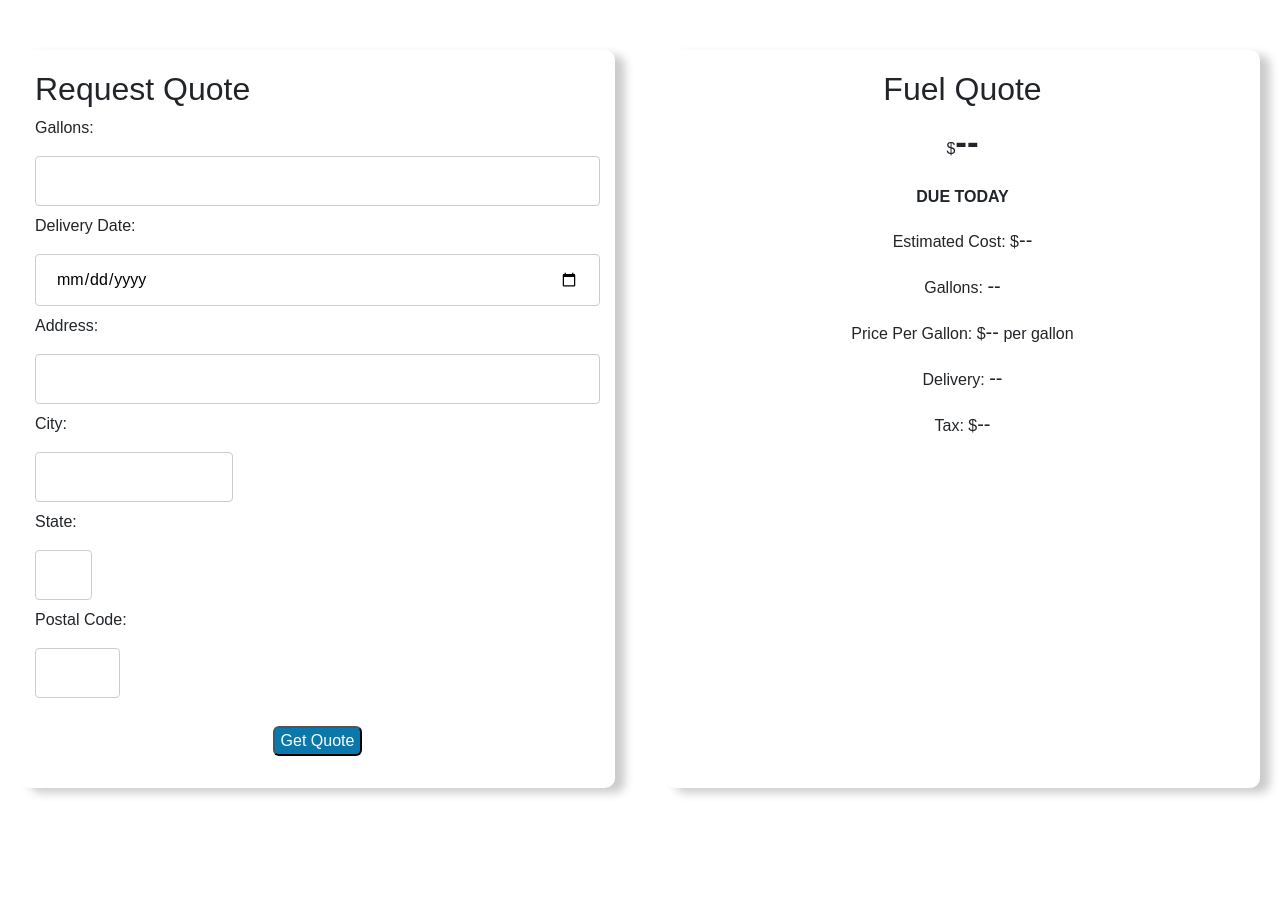
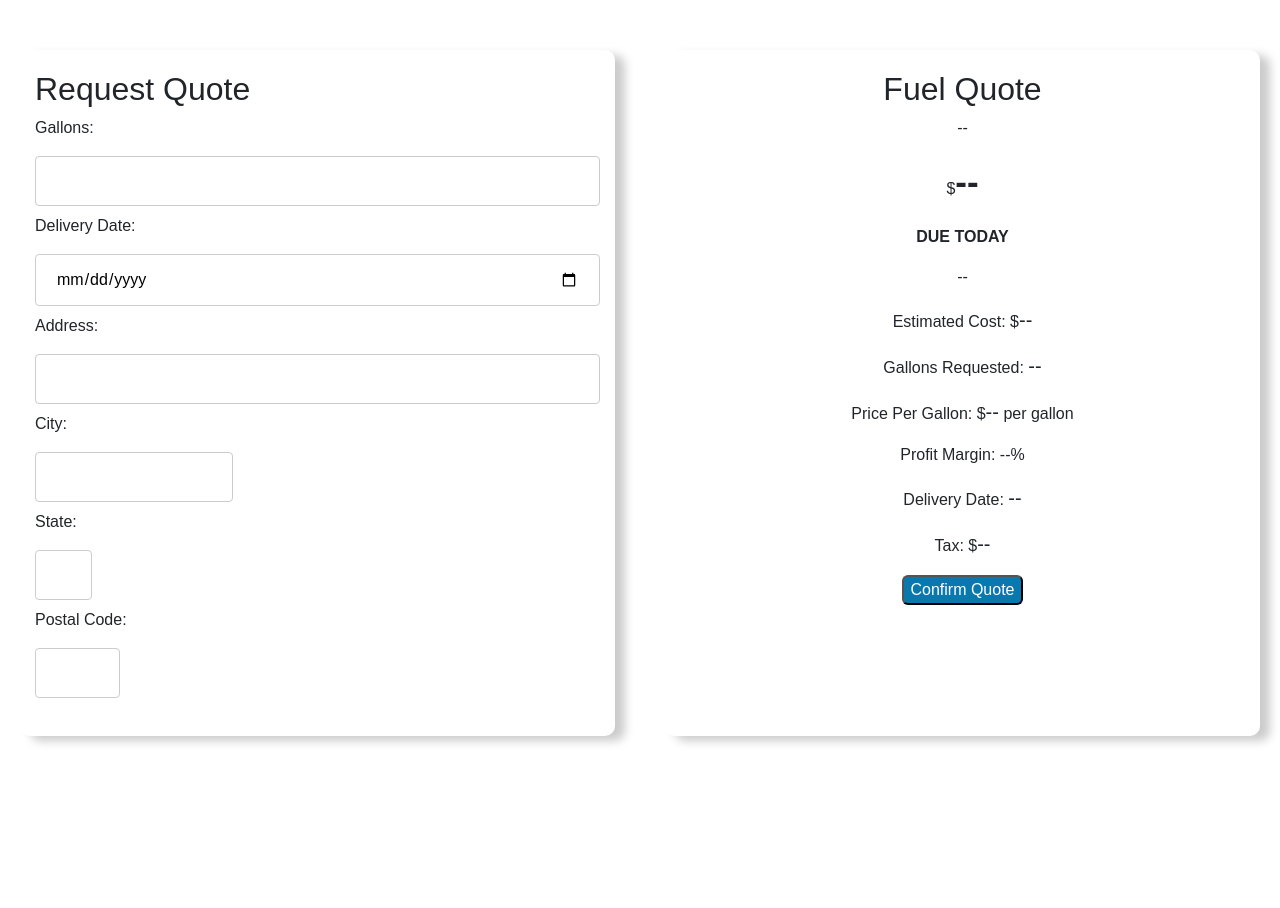
Before and after one commit to rominasbh/SoftwareDesignProj, a Flask app: template templates/fuel_quote.html in a window 1280 px wide. Shown: the part 56-964 px from the top of the page. After the commit the page ends 800 px from the top, so only its background shows below. Run offline with Flask 3, Linux system fonts and the light colour scheme; the template is opened without the code that fills it, so the values that code supplies are empty; some libraries are stand-ins or nearby versions.

Commit message:
just stuff so i can merge

```diff
--- a/static/js/scripts.js
+++ b/static/js/scripts.js
@@ -3,6 +3,12 @@ const fuelGallons = document.getElementById("gallons");
 const gallonsError = document.getElementById("gallonsError");
 const delivery_dateInput = document.getElementById("delivery_date");
 const costDisplay = document.getElementById("cost-shown");
+const userName = document.getElementById("client-name");
+const price = document.getElementById("price-shown");
+const delivery = document.getElementById("delivery-shown");
+const total = document.getElementById("total");
+const tax = document.getElementById("tax-shown");
+const shownGallons = document.getElementById("gallons-shown");
 
 function validateForm() {
   gallonsError.style.display = "none";
@@ -36,15 +42,18 @@ function updateFuelQuote() {
 
   //update display
   costDisplay.innerHTML = `${estimatedCost.toFixed(2)}`;
-  document.getElementById("price-shown").innerHTML = `${pricePerGallon.toFixed(
-    2
-  )}`;
-  document.getElementById("delivery-shown").innerHTML = `${deliveryFee.toFixed(
-    2
-  )}`;
-  document.getElementById("total").innerHTML = `${totalPrice.toFixed(2)}`;
-  document.getElementById("tax-shown").innerHTML = `${taxFee.toFixed(2)}`;
-  document.getElementById("gallons-shown").innerHTML = `${gallons.toFixed(2)}`;
+  price.innerHTML = `${pricePerGallon.toFixed(2)}`;
+  delivery.innerHTML = `${deliveryFee.toFixed(2)}`;
+  total.innerHTML = `${totalPrice.toFixed(2)}`;
+  tax.innerHTML = `${taxFee.toFixed(2)}`;
+  shownGallons.innerHTML = `${gallons.toFixed(2)}`;
+
+  console.log("Estimate: " + costDisplay.innerHTML);
+  console.log("Delivery: " + delivery.innerHTML);
+  console.log("Gallons: " + shownGallons.innerHTML);
+  console.log("Total: " + total.innerHTML);
+  console.log("Tax: " + tax.innerHTML);
+  console.log("Price: " + price.innerHTML);
 }
 
 fuelGallons.addEventListener("input", validateForm);
@@ -63,4 +72,29 @@ function cardSubmit() {}
 
 // button.addEventListener("click", cardSubmit);
 
+/*----------Set Date----------*/
+// function dateSelection() {
+//   const day = new Date();
+//   const dd = String(day.getDate()).padStart(2, "0");
+//   const mm = String(day.getMonth() + 1).padStart(2, "0");
+//   const yyyy = day.getFullYear();
+//   const today = mm + "-" + dd + "-" + yyyy;
+//   const selectedDate = document.getElementById("delivery_date");
+//   document.getElementById("delivery_date").setAttribute("min", today);
+//   document.getElementById("date_error").style.display = "none";
+
+//   if (selectedDate < day) {
+//     console.log("Error Date: " + selectedDate.innerHTML);
+//     document.getElementById("date_error").style.display = "inline";
+//     return false;
+//   }
+//   document.getElementById("date_error").style.display = "none";
+
+//   console.log(today);
+//   // console.log("Error Date: " + selectedDate.innerHTML);
+//   return true;
+// }
+
+// document.addEventListener("DOMContentLoaded", dateSelection);
+
 /*-------------------Fuel Quote Update-------------------*/
--- a/templates/fuel_quote.html
+++ b/templates/fuel_quote.html
@@ -67,6 +67,9 @@
           <div class="fuel_quote-form">
             <label for="delivery_date">Delivery Date: </label>
             <input type="date" id="delivery_date" name="delivery_date" />
+            <span id="date_error" style="color: red; display: none;"
+              >Please enter a valid date.</span
+            >
           </div>
 
           <!--For address and city and state to be displayed-->
@@ -102,23 +105,29 @@
               value="{{profile_info.zip_code}}"
               readonly />
           </div>
-
-          <div id="btn">
-            <button type="button" id="button">Get Quote</button>
-          </div>
         </form>
       </section>
       <!-- Right Side -->
       <section id="right">
         <h2>Fuel Quote</h2>
         <div class="quote-form">
-          <p>$<span id="total">--</span></p>
-          <p style="font-weight: bold">DUE TODAY</p>
-          <p>Estimated Cost: $<span id="cost-shown">--</span></p>
-          <p>Gallons: <span id="gallons-shown">--</span></p>
-          <p>Price Per Gallon: $<span id="price-shown">--</span> per gallon</p>
-          <p>Delivery: <span id="delivery-shown">--</span></p>
-          <p>Tax: $<span id="tax-shown">--</span></p>
+          <div class="quote-details">
+            <p><span id="client-name">--</span></p>
+            <p>$<span id="total">--</span></p>
+            <p style="font-weight: bold">DUE TODAY</p>
+            <p><span id="client-location">--</span></p>
+            <p>Estimated Cost: $<span id="cost-shown">--</span></p>
+            <p>Gallons Requested: <span id="gallons-shown">--</span></p>
+            <p>
+              Price Per Gallon: $<span id="price-shown">--</span> per gallon
+            </p>
+            <p>Profit Margin: <span id="profit-margin">--</span>%</p>
+            <p>Delivery Date: <span id="delivery-shown">--</span></p>
+            <p>Tax: $<span id="tax-shown">--</span></p>
+          </div>
+          <div id="quote-actions">
+            <button type="button" id="confirm-quote">Confirm Quote</button>
+          </div>
         </div>
       </section>
     </div>
```
